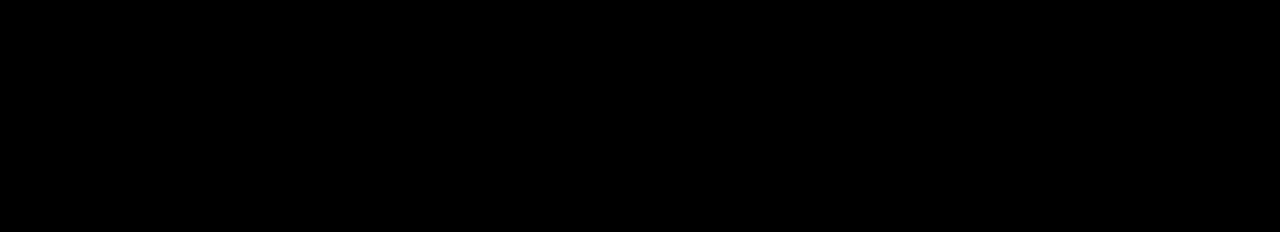
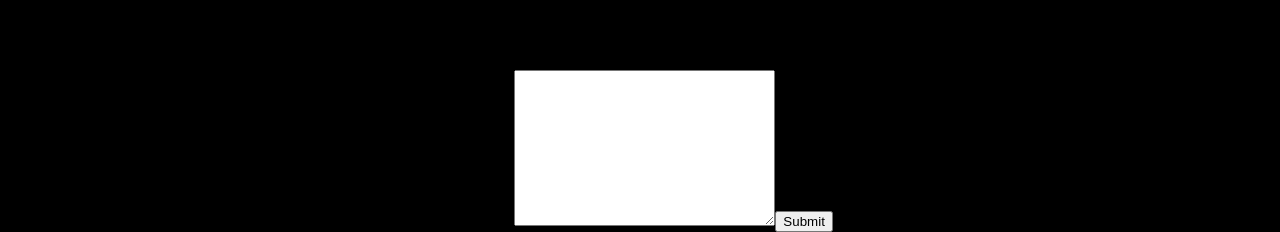
Before and after one commit to paigelayman/Bootcamp-Buddy-Frontend, a React (Create React App) app: page /bootcamp/1 in a window 1280 px wide. Shown: the part 628-860 px from the top of the page. Before the commit the page ends 800 px from the top, so only its background shows below. Built offline with nearby package versions, Linux system fonts and the light colour scheme; a web font is replaced by a local one.

Commit message:
Create initial form

```diff
--- /dev/null
+++ b/src/components/CreateReview.jsx
@@ -0,0 +1,28 @@
+import { useEffect, useState } from "react";
+
+const CreateReview = (props) => {
+    const [review, setReview] = useState("")
+    let handleChange = (e) => {
+        setReview(e.target.value)
+    }
+    let handleSubmit = () => {
+
+    }
+    return (
+        <div className="">
+            <label className="" htmlFor="comment">Comment</label>
+            <textarea
+              id="comment"
+              cols="30"
+              rows="10"
+              onChange={handleChange}
+              value={review}
+            ></textarea>
+            <button onClick={handleSubmit} type="submit" className="">
+              Submit
+            </button>
+          </div>
+    )
+}
+
+export default CreateReview
--- a/src/pages/BootcampDetails.js
+++ b/src/pages/BootcampDetails.js
@@ -1,5 +1,6 @@
 import { useEffect, useState } from "react";
 import { useNavigate, useParams } from "react-router-dom";
+import CreateReview from "../components/CreateReview";
 import ReviewCard from "../components/ReviewCard";
 
 const BootcampDetails = (props) => {
@@ -89,6 +90,7 @@
         {reviewList.map((review) => (
           <ReviewCard key={review.id} review={review} />
         ))}
+        <CreateReview />
       </div>
     );
   }
```
